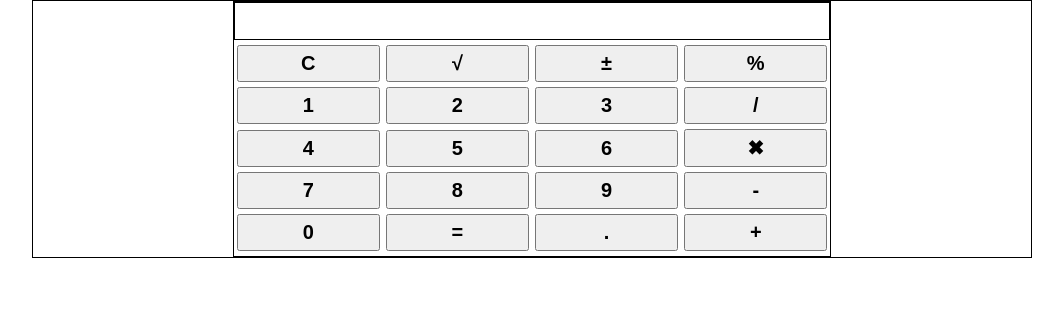
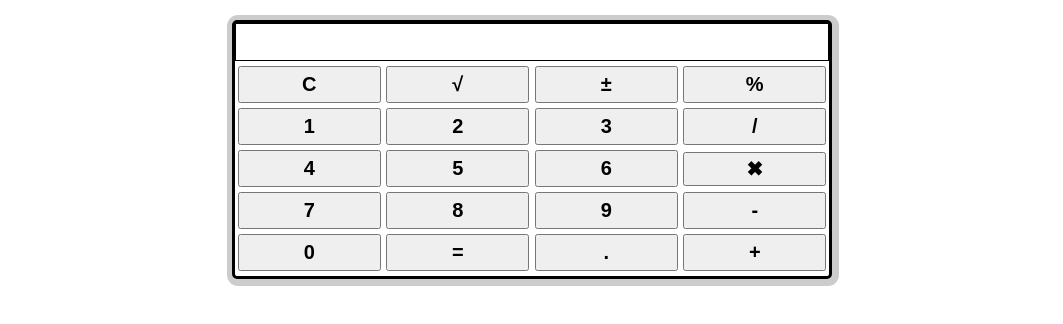
Before and after one commit to friendly-glitch/SimpleCalculator, a plain HTML site: page index.html in a window 1280 px wide. Shown: the whole page, without its empty margins (108-1171 px from the left). Drawn offline with Linux system fonts and the light colour scheme.

Commit message:
added shadow and changed maximum limit of number

```diff
--- a/css/style.css
+++ b/css/style.css
@@ -1,11 +1,13 @@
-body{
+body {
     margin: 0;
     padding: 0;
 }
-html{
+
+html {
     box-sizing: border-box;
 }
-*{
+
+* {
     box-sizing: inherit;
 }
 
@@ -13,14 +15,20 @@ html{
     display: flex;
     justify-content: center;
     align-items: center;
-    border: 1px solid black;
     margin: 0 auto;
     max-width: 1000px;
+    padding-top: 20px;
 }
+
 .calculator {
-    border: 1px solid black;
+    border: 3px solid black;
+    border-radius: 5px;
     width: 60%;
+    -webkit-box-shadow: 1px 1px 2px 8px rgba(0, 0, 0, 0.2);
+    -moz-box-shadow: 1px 1px 2px 8px rgba(0, 0, 0, 0.2);
+    box-shadow: 1px 1px 0px 6px rgba(0, 0, 0, 0.2);
 }
+
 .calculator__result-area {
     display: flex;
     justify-content: flex-end;
@@ -29,18 +37,24 @@ html{
     font-size: 30px;
 
 }
-.calculator__buttons {
-}
-.btn{
+
+.calculator__buttons {}
+
+.btn {
     display: block;
     width: 24%;
     padding: 5px 5px;
     font-weight: 600;
     font-size: 20px;
 }
+
+.calculator__multi {
+    padding: 3px;
+}
+
 .calculator__bouttons-row {
     display: flex;
-   justify-content: space-around;
-   align-items: center;
-   margin: 5px 0;
+    justify-content: space-around;
+    align-items: center;
+    margin: 5px 0;
 }
--- a/js/calculator.js
+++ b/js/calculator.js
@@ -30,13 +30,12 @@ function calcNumb(number) {
     return number
 }
 
-
 let resultArea = document.querySelector(".calculator__result-area")
 let textArea = ''
 let previousTextArea = ''
 let currentOperation = ''
 let point = false
-let numlengthLimit = 15
+let numlengthLimit = 0.068 * resultArea.offsetWidth - 1
 let numFix = numlengthLimit - Math.trunc(+resultArea.innerHTML).toString.length
 
 document.addEventListener("click", function (e) {
```
